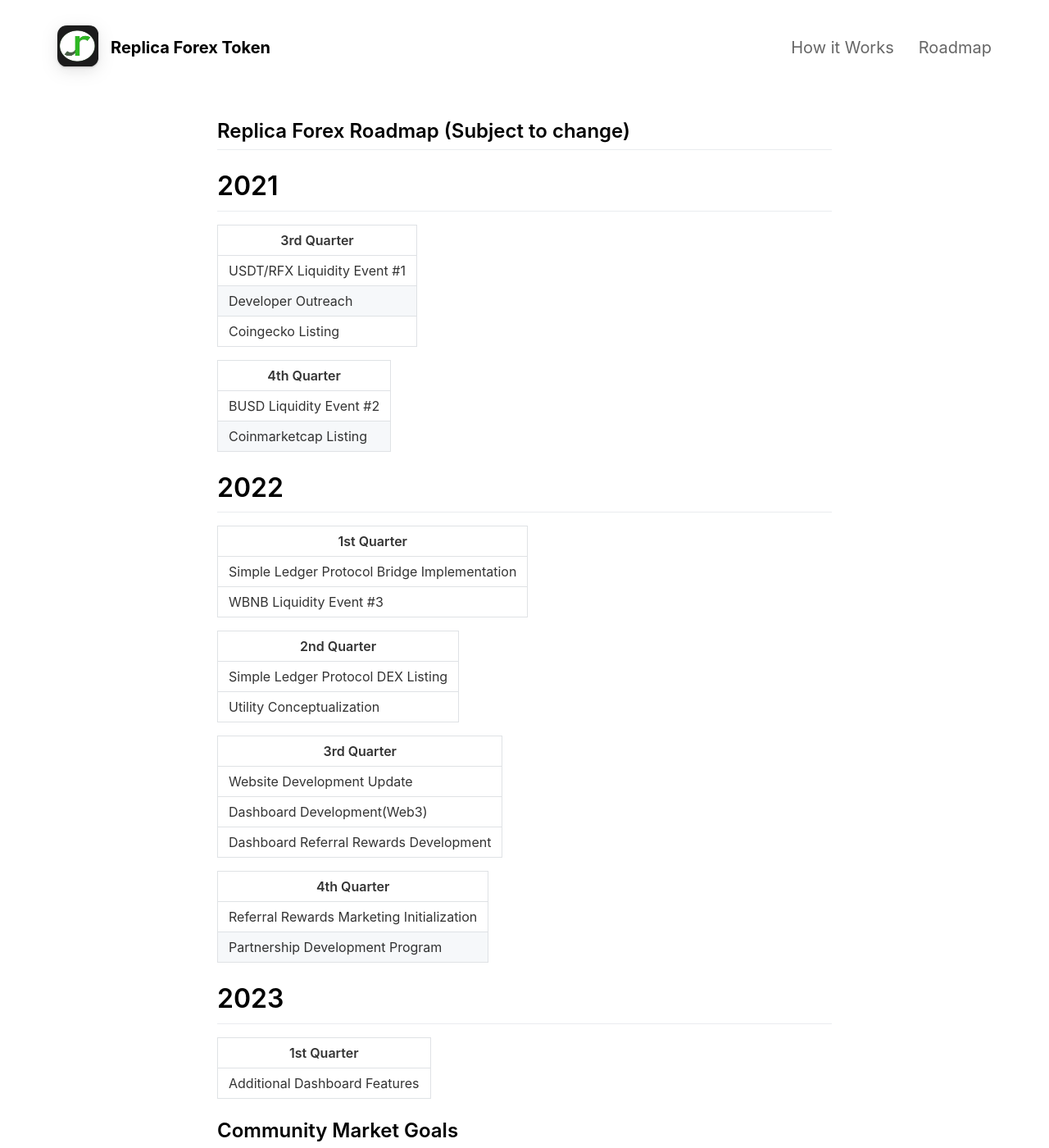
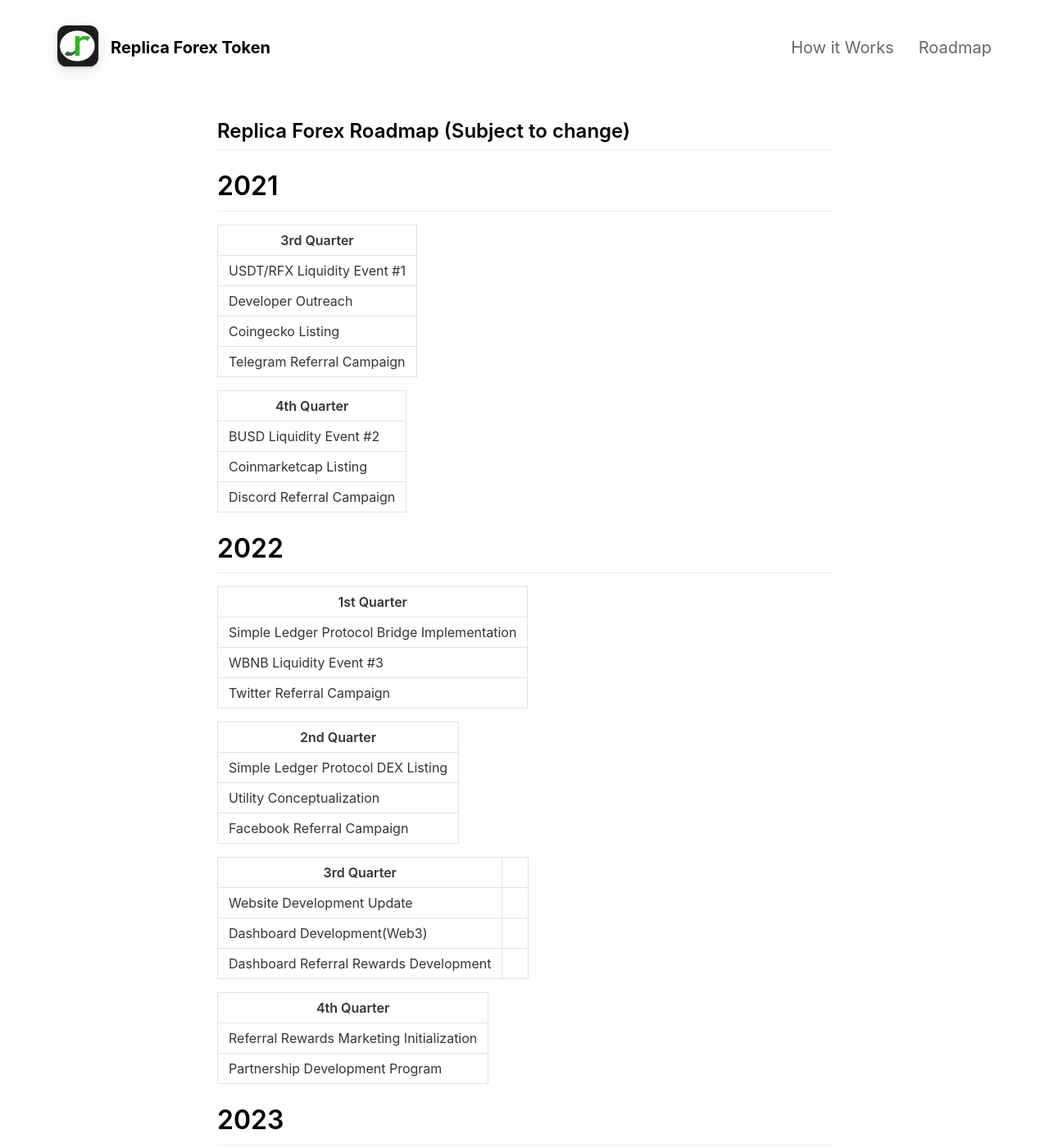
Before and after one commit to fintechntrusts2020/Replica_Forex, a Jekyll site: the page built from _pages/Roadmap.md, in a window 1280 px wide and 1400 px high. Shown: the whole window at 82% size. Built offline with Jekyll 4.4.1, drawn with Linux system fonts in a browser that asks for light colours; nearby versions of some CDN libraries.

Commit message:
Roadmap.md(Update)

```diff
--- a/_pages/Roadmap.md
+++ b/_pages/Roadmap.md
@@ -11,14 +11,21 @@ include_in_header: true
 |3rd Quarter                                     |
 |------------------------------------------------|
 |USDT/RFX Liquidity Event #1                     |
+|------------------------------------------------|
 |Developer Outreach                              |
+|------------------------------------------------|
 |Coingecko Listing                               |
+|------------------------------------------------|
+|Telegram Referral Campaign                      |
 
 |------------------------------------------------|
 |4th Quarter                                     |
 |------------------------------------------------|
 |BUSD Liquidity Event #2                         |
+|------------------------------------------------|
 |Coinmarketcap Listing                           |
+|------------------------------------------------|
+|Discord Referral Campaign                       |
 
 # 2022
 
@@ -28,12 +35,16 @@ include_in_header: true
 |Simple Ledger Protocol Bridge Implementation    |
 |------------------------------------------------|
 |WBNB Liquidity Event #3                         |
+|------------------------------------------------|
+|Twitter Referral Campaign                       |
 
 |2nd Quarter                                     |
 |------------------------------------------------|
 |Simple Ledger Protocol DEX Listing              |
 |------------------------------------------------|
 |Utility Conceptualization                       |
+|------------------------------------------------|
+|Facebook Referral Campaign                      |
 
 |3rd Quarter                                     |
 |------------------------------------------------|
@@ -41,11 +52,13 @@ include_in_header: true
 |------------------------------------------------|
 |Dashboard Development(Web3)                     |
 |------------------------------------------------|
-|Dashboard Referral Rewards Development          |
+|Dashboard Referral Rewards Development          ||
+
 
 |4th Quarter                                     |
 |------------------------------------------------|
 |Referral Rewards Marketing Initialization       |
+|------------------------------------------------|
 |Partnership Development Program                 |
 
 # 2023
```
